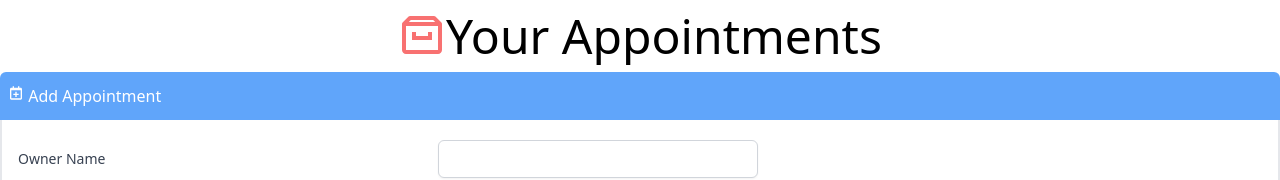
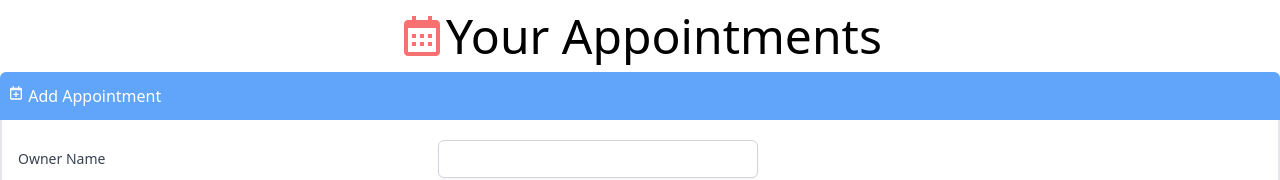
Before and after one commit to Rachelnk/react-interface-practice, a React (Create React App) app: page / in a window 1280 px wide. Shown: the top 180 px of the page. Built offline with nearby package versions, Linux system fonts and the light colour scheme.

Commit message:
Change archive icon to calendar in your appointments heading.

```diff
--- a/src/App.js
+++ b/src/App.js
@@ -1,13 +1,13 @@
 import './App.css';
 import Search from './components/Search';
 import AddAppointment from './components/AddAppointment';
-import { BiArchive } from "react-icons/bi"
+import { BiCalendar} from "react-icons/bi"
 
 function App() {
   return (
     <>
       <div className="App container mx-auto mt-3 font-thin">
-        <h1 className='text-5xl mb-3'><BiArchive className='inline-block text-red-400 align-top' />Your Appointments</h1>
+        <h1 className='text-5xl mb-3'><BiCalendar className='inline-block text-red-400 align-top' />Your Appointments</h1>
       </div>
       <AddAppointment />
       <Search />
```
